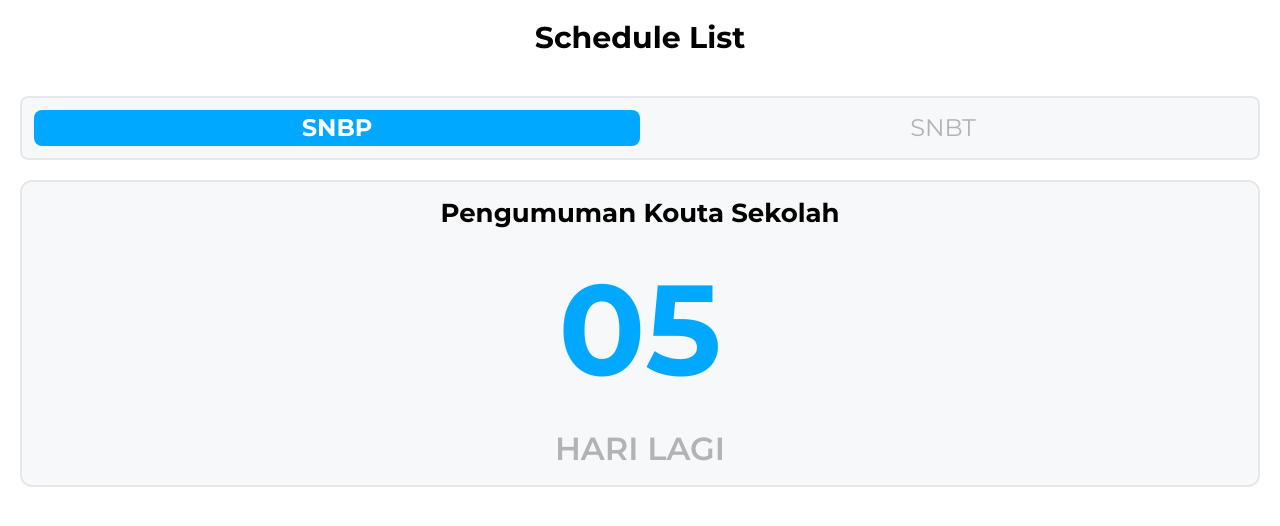
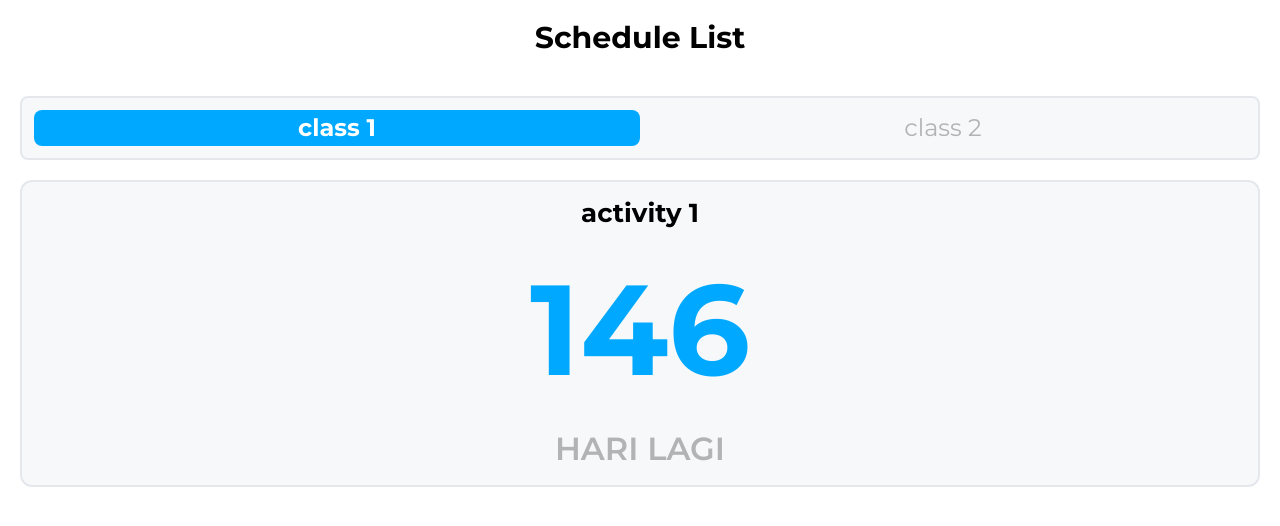
Before and after one commit to nardaiv/multiple-date-count-down, a React (Vite) app: page / in a window 1280 px wide. Shown: the top 526 px of the page. Built offline with nearby package versions, Linux system fonts and the light colour scheme.

Commit message:
fixing menu and implementing count-down

```diff
--- a/src/App.jsx
+++ b/src/App.jsx
@@ -5,8 +5,8 @@ import CountDown from './CountDown';
 import OtherSchedule from './OtherSchedule';
 
 function App() {
-  const [currentDate, setCurrentDate ]= React.useState(new Date().getUTCDate());
-  const [selectedMenu, setSelectedMenu] = React.useState(1);
+  const [currentDate, setCurrentDate ]= React.useState(new Date());
+  const [selectedMenu, setSelectedMenu] = React.useState(0);
 
   function changeSelected(id){
     setSelectedMenu(id)
@@ -19,7 +19,7 @@ function App() {
 
       <h1 className='font-bold text-3xl text-center mb-10'>Schedule List</h1>
 
-      <Menu selectedMenu={selectedMenu} changeSelected={changeSelected} />
+      <Menu selectedMenu={selectedMenu} data={Data} changeSelected={changeSelected} />
 
       <CountDown currentDate={currentDate} data={Data} selectedMenu={selectedMenu}/>
 
--- a/src/CountDown.jsx
+++ b/src/CountDown.jsx
@@ -1,11 +1,13 @@
 import React from 'react'
 
 export default function CountDown(props){
-
+    const selectedEvent = props.data.schedules[props.selectedMenu].events[0]
+    const eventDate = new Date(selectedEvent.date);
+    const remainingTime =  Math.floor((eventDate.getTime() - props.currentDate.getTime())/(1000*60*60*24));
     return (
         <div className='bg-grey border-2 border-darkgrey w-12/12 rounded-xl p-3 mt-5 text-center'>
-            <h2 className='font-bold text-[26px]'>Pengumuman Kouta Sekolah</h2>
-            <p className='text-mainblue text-[128px] font-bold'>05</p>
+            <h2 className='font-bold text-[26px]'>{selectedEvent.title}</h2>
+            <p className='text-mainblue text-[128px] font-bold'>{remainingTime}</p>
             <p className='text-faintblack font-semibold text-[32px]'>HARI LAGI</p>
         </div>
     )
--- a/src/Data.js
+++ b/src/Data.js
@@ -1,5 +1,16 @@
 export default {
-    schedules:{
-
-    }
+    schedules:[
+        {
+            groupName : "class 1",
+            events : [
+                {title : "activity 1", date : "2024-06-01"}
+            ]
+        },
+        {
+            groupName : "class 2",
+            events : [
+                {title : "activity 1", date : "1-6-2024"}
+            ]
+        }
+    ]
 }
--- a/src/Menu.jsx
+++ b/src/Menu.jsx
@@ -5,13 +5,13 @@ export default function Menu(props){
    const selectedMenu = `text-white bg-mainblue font-bold  rounded-lg w-6/12 text-center text-[24px] `
    const unSelectedMenu = `text-faintblack rounded-lg w-6/12 text-center text-[24px] `
 
+   const menuElements = props.data.schedules.map((val, i) => {
+      return <div className={props.selectedMenu == i ? selectedMenu : unSelectedMenu} onClick={()=>props.changeSelected(i)} key={i}>{val.groupName}</div>
+   })
+
     return (
        <div className="w-100  bg-grey rounded-lg w-12/12 border-2 border-darkgrey flex flex-row p-3 justify-between">
-
-        <div className={selectedMenu} onClick={()=>props.changeSelected('SNBP')}>SNBP</div>
-
-        <div className={unSelectedMenu} onClick={()=>props.changeSelected('SNBT')}>SNBT</div>
-
+         {menuElements}
        </div>
     )
 }
```
